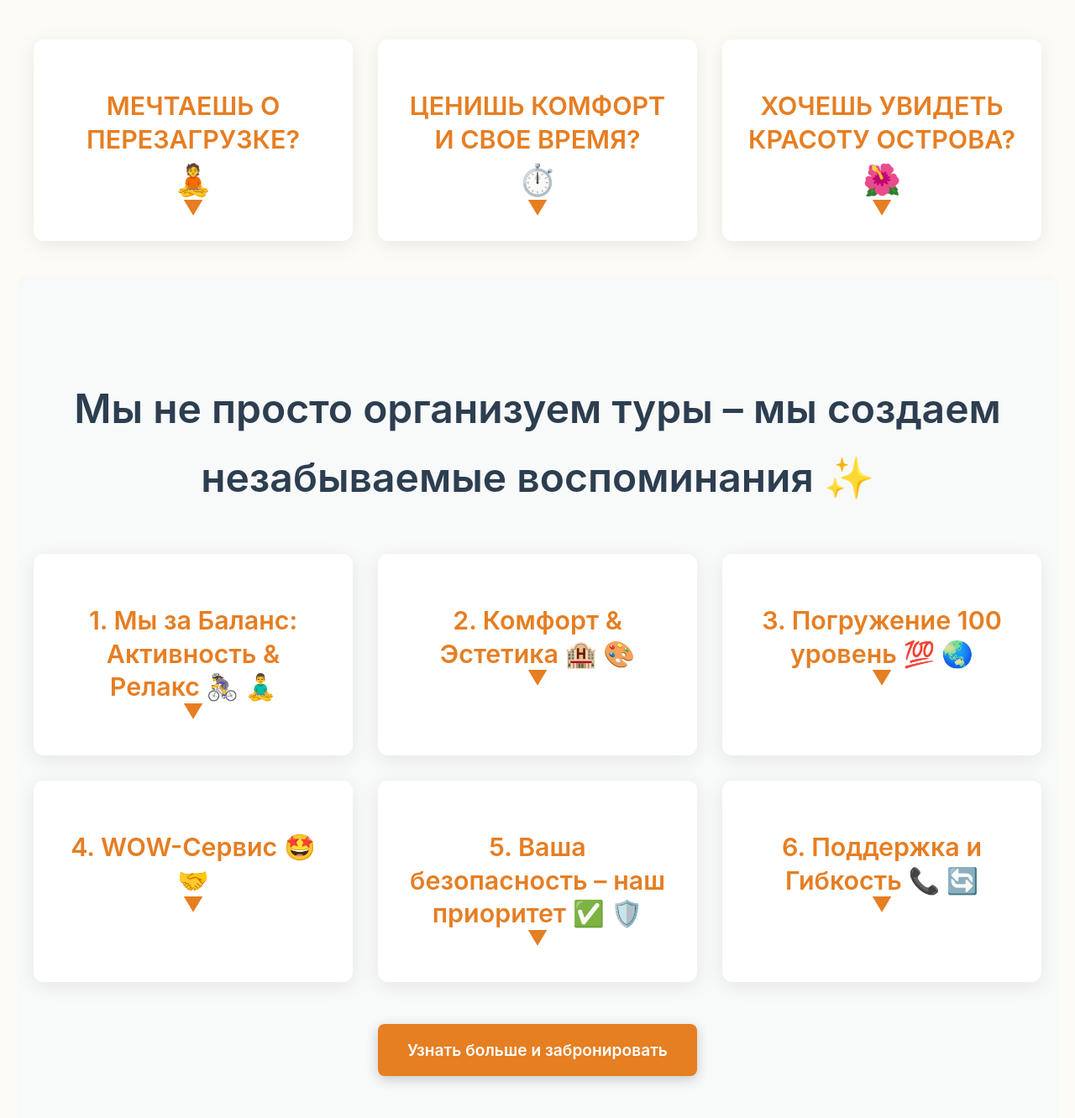
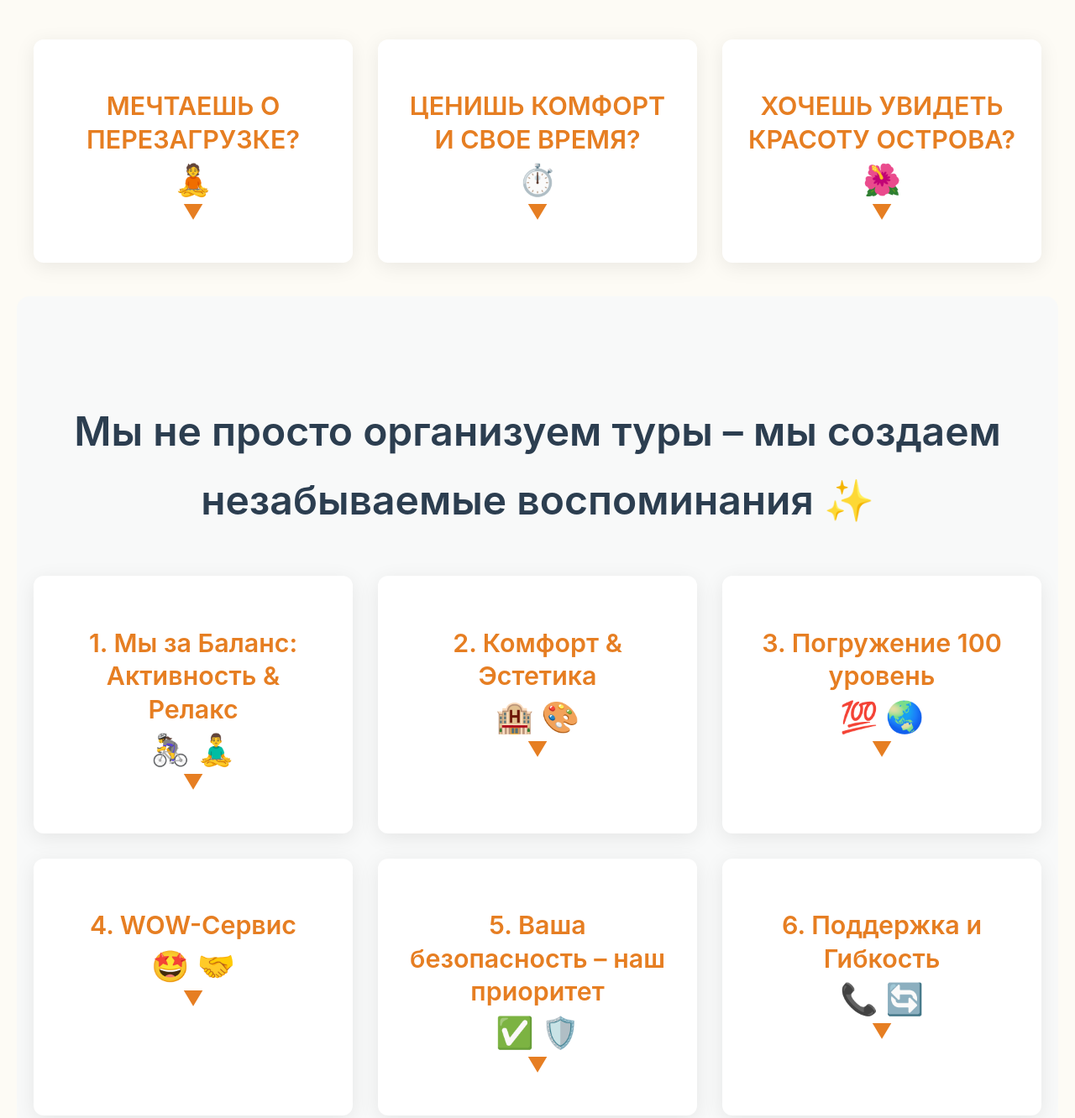
Before and after one commit to Glebmotprace82/bali_tour_landing_10_Day, a plain HTML site: page index.html in a window 1280 px wide. Shown: the part 1393-2725 px from the top of the page at 84% size. Drawn offline with Linux system fonts and the light colour scheme.

Commit message:
Update index.html
в блоке "Мы не просто организуем туры – мы создаем незабываемые воспоминания" значки располагались на отдельной строке, прямо над стрелочкой для открытия текста, при этом сам текст заголовка и значок должны быть выровнены по центру.

Я внес необходимые изменения в HTML и CSS, чтобы реализовать это:

HTML-структура: Теперь иконки в заголовках <h3> обернуты в <span> с классом icon-line, что позволяет управлять их отображением как отдельной строкой.
CSS-стили:
Для feature-block h3: Установлено flex-direction: column для вертикального расположения содержимого, justify-content: center и align-items: center для центрирования текста и иконки.
Для feature-block h3 .icon-line: Заданы display: block и margin-top для размещения иконки на новой строке с отступом.
Позиционирование стрелки (::after) было скорректировано, чтобы она оставалась внизу по центру, независимо от высоты заголовка.
Вот обновленный код вашего лендинга:

```diff
--- a/index.html
+++ b/index.html
@@ -130,18 +130,19 @@
             color: #E67E22;
             cursor: pointer;
             position: relative;
-            margin-bottom: 15px;
+            margin-bottom: 15px; /* Отступ между заголовком и текстом/иконкой */
             display: flex;
-            flex-direction: column; /* Изменено: для размещения иконки на отдельной строке */
-            justify-content: center; /* Центрируем заголовок */
-            align-items: center; /* Центрируем содержимое по горизонтали */
+            flex-direction: column; /* Стек для текста и иконки */
+            justify-content: center; /* Центрируем содержимое h3 */
+            align-items: center; /* Центрируем содержимое h3 по горизонтали */
             text-align: center; /* Выравнивание текста заголовка по центру */
             font-size: clamp(1.3em, 2.8vw, 1.9em); /* Скорректированный размер шрифта */
             line-height: 1.3; /* Для лучшего отображения в 2 строки */
             min-height: 50px; /* Чтобы заголовки были примерно одинаковой высоты */
+            padding-bottom: 30px; /* Отступ для стрелки, которая теперь внизу */
         }
         /* Стили для иконки внутри h3 */
-        .feature-block h3 .icon-wrapper {
+        .feature-block h3 .icon-line { /* Изменено на .icon-line */
             font-size: 1.2em; /* Размер иконки */
             margin-top: 5px; /* Отступ сверху от текста заголовка */
             display: block; /* Чтобы иконка была на новой строке */
@@ -150,7 +151,7 @@
         .feature-block h3::after {
             content: '▼'; /* Стрелка вниз */
             position: absolute;
-            bottom: -25px; /* Позиционирование стрелки по центру внизу заголовка */
+            bottom: 0; /* Позиционирование стрелки по центру внизу заголовка */
             left: 50%;
             transform: translateX(-50%) rotate(0deg); /* Центрирование и начальный поворот */
             font-size: 0.8em;
@@ -259,19 +260,19 @@
         </p>
         <div class="section-content">
             <div class="feature-block">
-                <h3>МЕЧТАЕШЬ О ПЕРЕЗАГРУЗКЕ? <span class="icon-wrapper">🧘</span></h3>
+                <h3>МЕЧТАЕШЬ О ПЕРЕЗАГРУЗКЕ?<span class="icon-line">🧘</span></h3>
                 <div class="content-wrapper">
                     <p>Хочешь абстрагироваться от ежедневной суеты, шумных мегаполисов и в полной мере ощутить величие природы в месте силы и вдохновения.</p>
                 </div>
             </div>
             <div class="feature-block">
-                <h3>ЦЕНИШЬ КОМФОРТ И СВОЕ ВРЕМЯ? <span class="icon-wrapper">⏱️</span></h3>
+                <h3>ЦЕНИШЬ КОМФОРТ И СВОЕ ВРЕМЯ?<span class="icon-line">⏱️</span></h3>
                 <div class="content-wrapper">
                     <p>Этот тур для «super busy» людей, которые знают, как высока цена ошибки от испорченного долгожданного отпуска, время которого и так ограничено.</p>
                 </div>
             </div>
             <div class="feature-block">
-                <h3>ХОЧЕШЬ УВИДЕТЬ КРАСОТУ ОСТРОВА? <span class="icon-wrapper">🌺</span></h3>
+                <h3>ХОЧЕШЬ УВИДЕТЬ КРАСОТУ ОСТРОВА?<span class="icon-line">🌺</span></h3>
                 <div class="content-wrapper">
                     <p>Открой для себя разнообразный Бали — люксовые комплексы, где сервис на высшем уровне, и глубинку острова, где на английском никто не говорит; жаркий юг с серферскими пляжами и полный мистикой и сакральными смыслами Убуд.</p>
                 </div>
@@ -283,37 +284,37 @@
         <h2>Мы не просто организуем туры – мы создаем незабываемые воспоминания ✨</h2>
         <div class="section-content">
             <div class="feature-block">
-                <h3>1. Мы за Баланс: Активность & Релакс 🚴‍♀️ 🧘‍♂️</h3>
+                <h3>1. Мы за Баланс: Активность & Релакс <span class="icon-line">🚴‍♀️ 🧘‍♂️</span></h3>
                 <div class="content-wrapper">
                     <p>Какой смысл устраивать марафон, чтобы пытаться увидеть все-все-все, а потом падать с ног от усталости? Во всех наших турах идеальный микс активностей и релакса. Включаем в программу только самое яркое и достойное, чтобы избежать разочарований «ожидания/реальность» и сохранить силы на отдых. Впечатления от увиденного тоже нужно «загрузить и сохранить» осознанно. И на публикацию новых фото также нужно немного времени, особенно, если хочешь выбрать самое эффектное, а их сотни!</p>
                 </div>
             </div>
             <div class="feature-block">
-                <h3>2. Комфорт & Эстетика 🏨 🎨</h3>
+                <h3>2. Комфорт & Эстетика <span class="icon-line">🏨 🎨</span></h3>
                 <div class="content-wrapper">
                     <p>Мы не работаем в бюджетном сегменте, чтобы обеспечить вам тот уровень комфорта и эстетики, за который нам не стыдно. Мы постарались сделать тур максимально комфортным, но и сама атмосфера Бали располагает к неспешному любованию каждой деталью этого путешествия: начиная от чашки одного из лучших speciality кофе в мире утром, заканчивая встречей невероятного заката с видом на океан и горы. Абсолютное большинство фотографий отелей на Бали не соответствуют действительности, поэтому мы лично проверяем каждый отель и обращаем внимание на все важные мелочи. Все отели выбираем с изюминкой и избегаем обычных сетевых отелей — каждый уважающий себя отель гордится своими местными или иностранными дизайнерами — ручки дверей, особые ванны, вид на джунгли или океан — все эти детали делают путешествие незабываемым.</p>
                 </div>
             </div>
             <div class="feature-block">
-                <h3>3. Погружение 100 уровень 💯 🌏</h3>
+                <h3>3. Погружение 100 уровень <span class="icon-line">💯 🌏</span></h3>
                 <div class="content-wrapper">
                     <p>Мы объездим весь Бали, чтобы вы нашли для себя что-то особенное: возможно, это будет мистический Убуд, а может серферский юг, или вас покорят водопады, или может больше всего запомнится восхождение на вершину вулкана. Что точно запомнится всем — это улыбки местных. Мы познакомим вас с местными жителями, которые расскажут о своей жизни, обычаях и традициях. Мы посетим дом Балийцев, где познакомимся с семьей, которая там живет, и увидим их повседневный быт.</p>
                 </div>
             </div>
             <div class="feature-block">
-                <h3>4. WOW-Сервис 🤩 🤝</h3>
+                <h3>4. WOW-Сервис <span class="icon-line">🤩 🤝</span></h3>
                 <div class="content-wrapper">
                     <p>О нашей заботе ходят легенды. Мы не просто выполняем свою работу, а искренне любим заботиться о каждом нашем госте. Наши TravelBoss'ы рядом с вами от момента прибытия в страну и до возвращения домой. Они находят подход к каждому за считанные секунды, виртуозно следят за таймингом и с огромной радостью помогают в решении любых ваших вопросов.</p>
                 </div>
             </div>
             <div class="feature-block">
-                <h3>5. Ваша безопасность – наш приоритет ✅ 🛡️</h3>
+                <h3>5. Ваша безопасность – наш приоритет <span class="icon-line">✅ 🛡️</span></h3>
                 <div class="content-wrapper">
                     <p>Доверяя нам свое путешествие, вы доверяете нам свою жизнь. А это не шутки. Во время тура вы передвигаетесь на лицензированном микроавтобусе Toyota Hiace с кондиционером, в котором всегда находится водитель. Мы не берем в аренду машины и тем самым исключаем возможность кражи чемоданов из-за взлома салона. Tourdone — это не просто красивая Инстаграм-страница, а официально зарегистрированное юридическое лицо с лицензией на туроператорскую деятельность.</p>
                 </div>
             </div>
             <div class="feature-block">
-                <h3>6. Поддержка и Гибкость 📞 🔄</h3>
+                <h3>6. Поддержка и Гибкость <span class="icon-line">📞 🔄</span></h3>
                 <div class="content-wrapper">
                     <p>Мы всегда на связи 24/7, чтобы решить любые вопросы, которые могут возникнуть во время вашего путешествия. Наша команда готова оказать поддержку в любой ситуации, а также помочь с адаптацией программы под ваши индивидуальные пожелания, будь то продление пребывания или дополнительные активности.</p>
                 </div>
```
